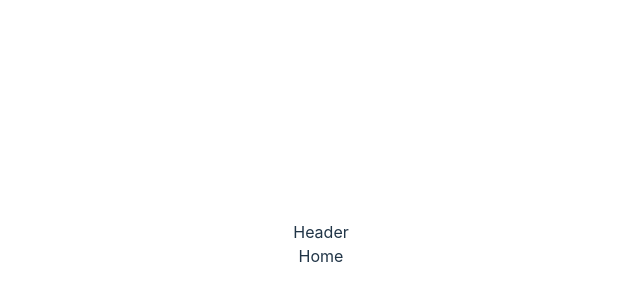
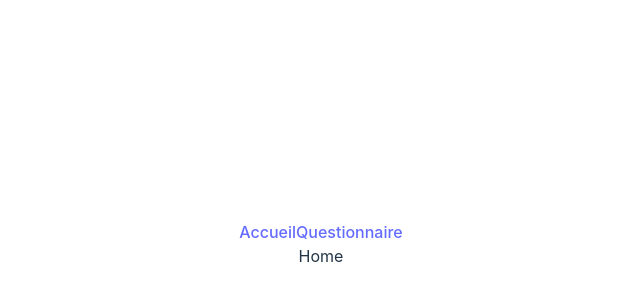
Before and after one commit to bem630/shiny-agence, a React (Vite) app: page / in a window 1280 px wide. Shown: the part 156-456 px from the top of the page, without its empty margins (319-959 px from the left). Built offline with nearby package versions, Linux system fonts and the light colour scheme.

Commit message:
📦 P1C2-begin: HEADER > Ajout des liens vers les autres pages

```diff
--- a/src/components/Header/Header.jsx
+++ b/src/components/Header/Header.jsx
@@ -1,7 +1,11 @@
 import React from 'react'
+import { Link } from 'react-router-dom'
 
 export default function Header() {
   return (
-    <div>Header</div>
+    <nav>
+        <Link to="/">Accueil</Link>
+        <Link to="/survey">Questionnaire</Link>
+    </nav>
   )
 }
```
